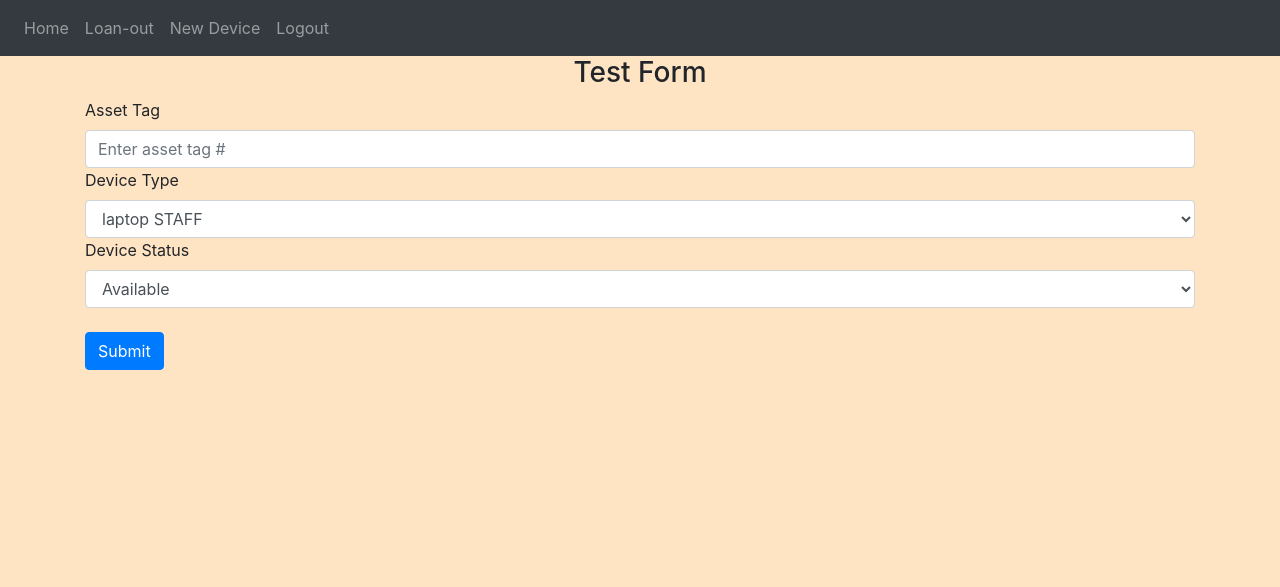
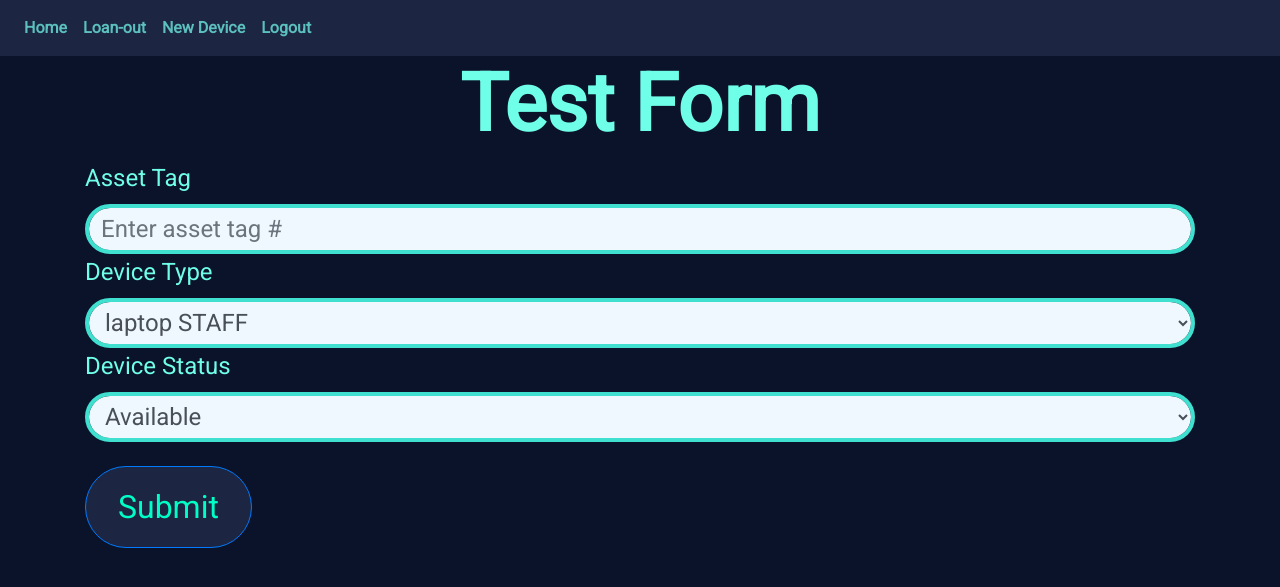
Before and after one commit to AquanaOXIN/Test_LoanerTracker, a Flask app: page /test in a window 1280 px wide. Shown: the top 587 px of the page. Run offline with Flask 3, Linux system fonts and the light colour scheme; a user stored in the database is signed in; some libraries are stand-ins or nearby versions.

Commit message:
beautifying

```diff
--- a/LoanerTrackerWebApp/website/models.py
+++ b/LoanerTrackerWebApp/website/models.py
@@ -2,7 +2,7 @@ from . import db
 from flask_login import UserMixin
 from sqlalchemy.sql import func
 
-### TO DO --- Separate Device database and Loaner Records Database
+### TO DO --- Separate Device database and Loaner Sign-out sheet Database
 
 class Device(db.Model):
     asset_tag = db.Column(db.Integer, primary_key=True)
--- a/LoanerTrackerWebApp/website/static/styles.css
+++ b/LoanerTrackerWebApp/website/static/styles.css
@@ -1,8 +1,80 @@
+/*
+#F2508B
+#385773
+#3BBFBF
+#F2F2F2
+#F5D866
+*/
 
 body {
-    background-color: bisque;
+    background-color:#0B132B;
+    color:#6FFFE9;
+    font-family: 'Roboto', sans-serif;
+}
+
+h1 {
+    font-size: 10vmin;
+    font-weight: 700;
+}
+
+label {
+    font-size: 3vmin;
+    font-weight: 500;
 }
 
 .navbar-custom {
-    background-color: aquamarine;
+    background-color:#1C2541;
 }
+
+.navbar.navbar-expand-lg.navbar-dark {
+    background-color:#1C2541;
+    color: #00FFC6;
+}
+
+.navbar-nav .nav-item.nav-link {
+    color: #5BC0BE;
+    font-weight: 700;
+}
+
+.navbar-nav .nav-item.nav-link:hover {
+    color: #00FFC6;
+    font-style: oblique;
+}
+
+.navbar-nav .nav-item.nav-link:focus {
+    color: #3A506B;
+}
+
+.form-control {
+    border-radius: 10vmin;
+    border: 0.5vmin solid turquoise;
+    background-color:aliceblue;
+    font-size: 3vmin;
+}
+
+.form-control:focus {
+    border-color:aliceblue;
+    background-color:darkcyan;
+    color:blanchedalmond;
+}
+
+.btn.btn-primary {
+    border-radius: 10vmin;
+    padding: 2vmin 4vmin;
+    /* border: 0.75vmin solid#5BC0BE; */
+    background-color: #1C2541;
+    color:#00FFC6;
+    font-size: 4vmin;
+}
+
+.btn.btn-primary:hover {
+    /* border: 0.75vmin solid#5BC0BE; */
+    background-color: #00FFC6;
+    color:aliceblue;
+    font-size: 4vmin;
+}
+
+.alert.alert-danger {
+    background-color: hotpink;
+    color:aliceblue;
+}
--- a/LoanerTrackerWebApp/website/templates/base.html
+++ b/LoanerTrackerWebApp/website/templates/base.html
@@ -14,12 +14,16 @@
       href="https://stackpath.bootstrapcdn.com/font-awesome/4.7.0/css/font-awesome.min.css"
       crossorigin="anonymous"
     />
+    <link rel="preconnect" href="https://fonts.googleapis.com">
+    <link rel="preconnect" href="https://fonts.gstatic.com" crossorigin>
+    <link href="https://fonts.googleapis.com/css2?family=Roboto&display=swap" rel="stylesheet">
     <link rel="stylesheet" type="text/css" href="{{ url_for('static',filename='styles.css') }}">
     <title>{% block title %}Home{% endblock %}</title>
   </head>
   <body>
     <!--Nav Bar-->
-    <nav class="navbar navbar-expand-lg navbar-dark bg-dark navbar-custom">
+    <!-- <nav class="navbar navbar-expand-lg navbar-dark bg-dark navbar-custom"> -->
+    <nav class="navbar navbar-expand-lg navbar-dark">
       <button
         class="navbar-toggler"
         type="button"
--- a/LoanerTrackerWebApp/website/templates/login.html
+++ b/LoanerTrackerWebApp/website/templates/login.html
@@ -1,7 +1,7 @@
 {% extends "base.html" %} {% block title %}Login{% endblock %} {% block content %}
 <form method="POST">
   <br />
-  <h3 align="center">Login</h3>
+  <h1 align="center">Login</h1>
   <div class="form-group">
     <label for="password">Secret Code</label>
     <input
--- a/LoanerTrackerWebApp/website/templates/test.html
+++ b/LoanerTrackerWebApp/website/templates/test.html
@@ -2,7 +2,7 @@
 {% block title %}Test{% endblock %}
 {% block content %}
 <form method="POST">
-    <h3 align="center">Test Form</h3>
+    <h1 align="center">Test Form</h1>
     <div class="from-group">
         <label for="assetTag">Asset Tag</label>
         <input
```
Also changed, not shown: Readme.md, loaner.db (deleted).
